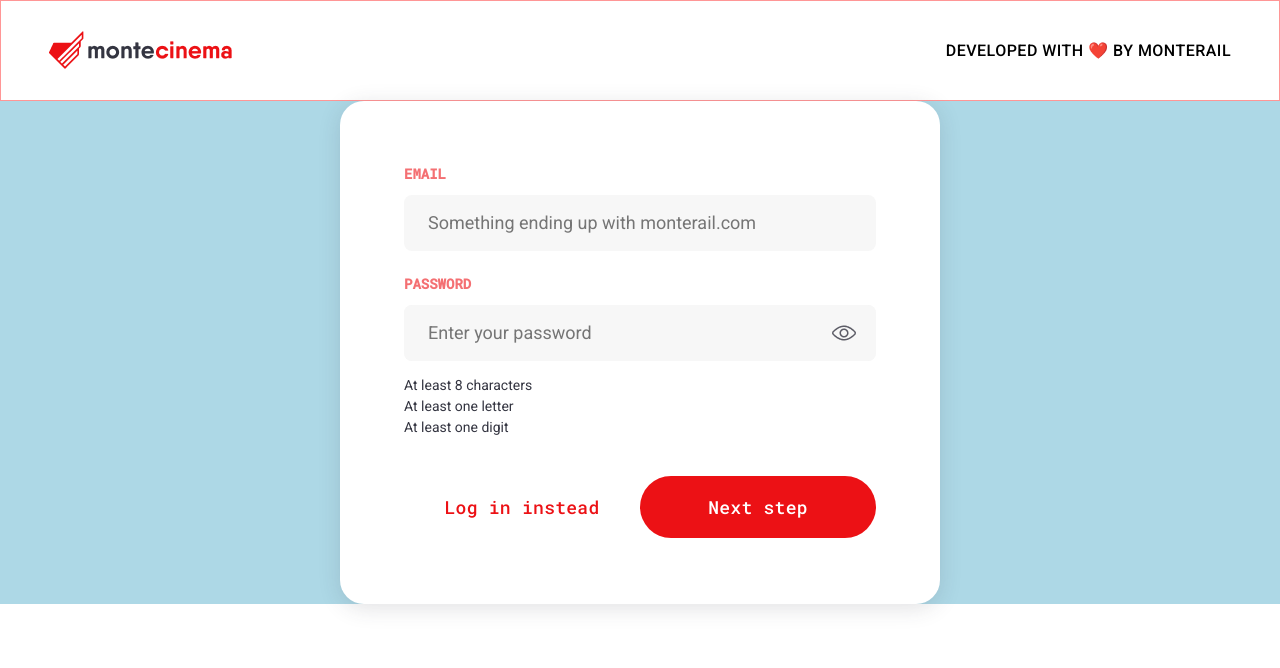
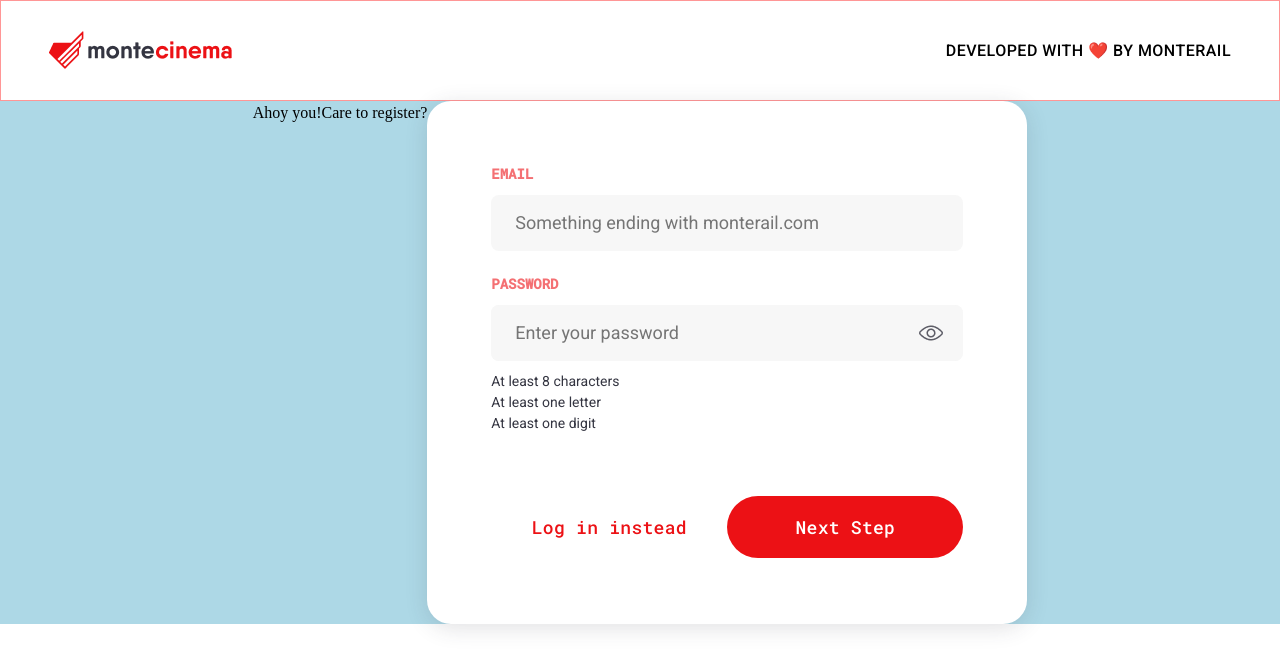
Before and after one commit to fbrv01/montecinema, a React (Create React App) app: page / in a window 1280 px wide. Shown: the top 668 px of the page. Built offline with nearby package versions, Linux system fonts and the light colour scheme; a web font is replaced by a local one.

Commit message:
improve React logic in register steps + fix css

```diff
--- a/public/index.html
+++ b/public/index.html
@@ -14,7 +14,7 @@
       manifest.json provides metadata used when your web app is installed on a
       user's mobile device or desktop. See https://developers.google.com/web/fundamentals/web-app-manifest/
     -->
-    <link rel="manifest" href="%PUBLIC_URL%/manifest.json" />
+    <!-- <link rel="manifest" href="%PUBLIC_URL%/manifest.json" /> -->
     <!--
       Notice the use of %PUBLIC_URL% in the tags above.
       It will be replaced with the URL of the `public` folder during the build.
--- a/src/App.css
+++ b/src/App.css
@@ -159,7 +159,8 @@ background: #A60C0E;
 }
 
 .button:active {
-  border: 5px solid #F47073;
+/*   border: 5px solid #F47073; */
+  box-shadow:0 0 0 5px #F47073 inset;
 }
 
 .button--login {
--- a/src/App.js
+++ b/src/App.js
@@ -11,6 +11,7 @@ function App() {
 
       <Header/>
       <Main/>
+      {/* <Form/> */}
     </div>
   );
 }
--- a/src/components/form/Form.jsx
+++ b/src/components/form/Form.jsx
@@ -1,10 +1,14 @@
-import React, { useState } from "react";
+import React, { useState, useEffect } from "react";
 import FormEmail from "./FormEmail";
 import FormInfo from "./FormInfo";
 import Success from "./Success";
+import { validate } from "./formHelper";
+import './signup.css'
 
 const Form = () => {
 	const [page, setPage] = useState(0);
+	const [isSubmit, setIsSubmit] = useState(false);
+	const [formErrors, setFormErrors] = useState({});
 	const [formData, setFormData] = useState({
 		email: "",
 		password: "",
@@ -13,16 +17,28 @@ const Form = () => {
 		dateOfBirth: "",
 	});
 
-  const formMainTitles = ["Ahoy you!", "Great!", "Good job Georgia!"];
-  const formSubTitles = [
-    "Care to register?",
-    "Now your name",
-  ];
-  const buttonTitles = ["Next step", "Register", "Go to Homepage"];
+	const formMainTitles = ["Ahoy you!","Great!",`Good job ${formData.firstname}`];
+	const formSubTitles = ["Care to register?", "Now your name"];
 
 	const handleNextPage = (currentPage) => {
 		return setPage(currentPage + 1);
 	};
+
+	const handleSubmit = (e) => {
+		e.preventDefault();
+		setFormErrors(validate(formData));
+		setIsSubmit(true);
+	};
+
+	//!! SEND FORM DATA TO BACK-END HERE !!//
+
+	useEffect(() => {
+		console.log("formErrors", formErrors);
+		if (Object.keys(formErrors).length === 0 && isSubmit) {
+			console.log(formData);
+			handleNextPage(page);
+		}
+	}, [formErrors]);
 
 	const pageDisplay = () => {
 		switch (page) {
@@ -32,23 +48,36 @@ const Form = () => {
 						formData={formData}
 						setFormData={setFormData}
 						handleNextPage={handleNextPage}
+						page={page}
+						formErrors={formErrors}
 					/>
 				);
 
 			case 1:
-        return <FormInfo formData={formData} setFormData={setFormData} />;
+				return (
+					<FormInfo
+						formData={formData}
+						setFormData={setFormData}
+						formErrors={formErrors}
+					/>
+				);
 
 			case 2:
-        return <Success />;
+				return <Success formData={formData} />;
+
+			default:
+				console.log("hello");
 		}
 	};
 
 	return (
-    <div className="form">
+	  <>
 			<h1>{formMainTitles[page]}</h1>
 			<h1>{formSubTitles[page]}</h1>
-      <form className="form__container">{pageDisplay()}</form>
-    </div>
+			<form onSubmit={handleSubmit} className="form">
+				{pageDisplay()}
+			</form>
+		</>
 	);
 };
 
--- a/src/components/form/FormEmail.jsx
+++ b/src/components/form/FormEmail.jsx
@@ -1,57 +1,62 @@
-import React from "react";
+import React, { useState } from "react";
+import {
+	validateEmailFormat,
+	validatePassword,
+	checkPassLength,
+	checkPassAlphabet,
+	checkPassDigit,
+} from "./formHelper";
+import eye from "../../medias/elements/eye.png";
 
-const FormEmail = ({ formData, setFormData, handleNextPage }) => {
-  const checkPassLength = (str) => {
-    return str.length >= 8;
-  };
+const FormEmail = ({ formData, setFormData, handleNextPage, page }) => {
+	const [seePassword, setSeePassword] = useState(false);
 
-  const checkPassAlphabet = (str) => {
-    return str.length >= 1 && str.match(/[a-z]/i);
-  };
-
-  const checkPassDigit = (str) => {
-    return str.match(/\d/);
-  };
-
-  const validatePassword = () => {
-    return (
-      checkPassLength(formData.password) &&
-      checkPassAlphabet(formData.password) &&
-      checkPassDigit(formData.password)
-    );
+	const colors = {
+		gray: "#343541",
+		green: "#27AE60",
+		red: "#EC1115",
 	};
 
 	return (
 		<>
-      <div>
+			<div className="form__label">
 				<label htmlFor="">Email</label>
 				<input
-          required
-          type="email"
+					type="text"
 					placeholder="Something ending with monterail.com"
 					value={formData.email}
 					onChange={(e) => setFormData({ ...formData, email: e.target.value })}
 				/>
 			</div>
-      <div>
+			<div className="form__label">
 				<label htmlFor="">Password</label>
+				<span id="form__password-frame">
 					<input
-          required
-          type="password"
+						id="form__password-input"
+						type={seePassword ? "text" : "password"}
 						placeholder="Enter your password"
 						value={formData.password}
 						onChange={(e) =>
 							setFormData({ ...formData, password: e.target.value })
 						}
 					/>
+					<img
+						src={eye}
+						id="form__password-input-eye"
+						onClick={() => setSeePassword(!seePassword)}
+						alt="show password"
+					/>
+				</span>
+
+				<aside>
 					<p
 						style={{
 							color:
 								formData.password === ""
-                ? "black"
+									? colors.gray
 									: checkPassLength(formData.password)
-                ? "green"
-                : "red",
+									? colors.green
+									: colors.red,
 						}}
 					>
 						At least 8 characters
@@ -60,10 +65,10 @@ const FormEmail = ({ formData, setFormData, handleNextPage }) => {
 						style={{
 							color:
 								formData.password === ""
-                ? "black"
+									? colors.gray
 									: checkPassAlphabet(formData.password)
-                ? "green"
-                : "red",
+									? colors.green
+									: colors.red,
 						}}
 					>
 						At least one letter
@@ -72,27 +77,32 @@ const FormEmail = ({ formData, setFormData, handleNextPage }) => {
 						style={{
 							color:
 								formData.password === ""
-                ? "black"
+									? colors.gray
 									: checkPassDigit(formData.password)
-                ? "green"
-                : "red",
+									? colors.green
+									: colors.red,
 						}}
 					>
 						At least one digit
 					</p>
+				</aside>
 			</div>
-
-      <button> Log in instead </button>
-      <button
+			<div className="form__button">
+				<a className="button--login">Log in instead</a>
+				<button className="button"
 					onClick={(e) => {
-          if (formData.email !== "" && validatePassword()) {
-            handleNextPage(0);
-            e.preventDefault();
+						if (
+							formData.email !== "" &&
+							validateEmailFormat(formData.email) &&
+							validatePassword()
+						) {
+							handleNextPage(page);
 						}
 					}}
 				>
 					Next Step
 				</button>
+			</div>
 		</>
 	);
 };
--- a/src/components/form/FormInfo.jsx
+++ b/src/components/form/FormInfo.jsx
@@ -3,10 +3,9 @@ import React from "react";
 const FormInfo = ({ formData, setFormData }) => {
 	return (
 		<>
-      <div>
+			<div className="form__label">
 				<label htmlFor="">Firstname</label>
 				<input
-          required
 					type="text"
 					placeholder="e.g Jessica"
 					value={formData.firstname}
@@ -15,10 +14,9 @@ const FormInfo = ({ formData, setFormData }) => {
 					}
 				/>
 			</div>
-      <div>
+			<div className="form__label">
 				<label htmlFor="">Lastname</label>
 				<input
-          required
 					type="text"
 					placeholder="e.g Walton"
 					value={formData.lastname}
@@ -27,13 +25,13 @@ const FormInfo = ({ formData, setFormData }) => {
 					}
 				/>
 			</div>
-      <div>
+			<div className="form__label">
 				<label htmlFor="">Date of birth</label>
 				<input
 					type="date"
 					value={formData.dateOfBirth}
 					onChange={(e) =>
-            setFormData({ ...formData, dateOfBirth: [e.target.value] })
+						setFormData({ ...formData, dateOfBirth: e.target.value })
 					}
 				/>
 			</div>
@@ -42,8 +40,10 @@ const FormInfo = ({ formData, setFormData }) => {
 				<span>I accept Privacy Policy</span>
 			</div>
 
-      <button> Log in instead </button>
-      <button>Register</button>
+			<div className="form__button">
+				<a className="button--login">Log in instead</a>
+				<button className="button">Register</button>
+			</div>
 		</>
 	);
 };
--- a/src/components/form/Success.jsx
+++ b/src/components/form/Success.jsx
@@ -1,9 +1,15 @@
-import React from 'react'
+import React from "react";
 
-const Success = () => {
-  return (
-    <div>Success</div>
-  )
-}
+const Success = ({ formData }) => {
+	return (
+		<div>
+			<p>
+				We have sent you an email to {formData.email}. Make sure to click the
+				link from the message to activate your account.
+			</p>
+			<button className="button">Go to homepage</button>
+		</div>
+	);
+};
 
-export default Success
+export default Success;
--- /dev/null
+++ b/src/components/form/formHelper.js
@@ -0,0 +1,65 @@
+export let checkPassword = {
+    passwordLength: false,
+    passwordAlphabet: false,
+    passwordDigit: false
+}
+
+const emailRegex = /^[^\s@]+@[^\s@]+\.[^/s@]{2,}$/i;
+
+
+export const validate = (values) => {
+    const errors = {};
+
+    if (!values.email) {
+        errors.email = "Email is required !";
+    } else if (!emailRegex.test(values.email)) {
+        errors.email = "Email with valid format is required !"
+    }
+
+    if (!values.password) {
+        errors.password = "Password is required !"
+    }
+
+    if (!values.firstname) {
+        errors.firstname = "First name is required !"
+    }
+
+    if (!values.lastname) {
+        errors.lastname = "Last name is required !"
+    }
+
+    return errors;
+
+}
+
+export const checkPassLength = (password) => {
+    if (password.length >= 8) {
+        checkPassword.passwordLength = true
+        return true
+    }
+}
+
+
+export const checkPassAlphabet = (password) => {
+    if (password.length >= 1 && password.match(/[a-z]/i)) {
+        checkPassword.passwordAlphabet = true
+        return true;
+    }
+}
+
+export const checkPassDigit = (password) => {
+    if (password.match(/\d/)) {
+        checkPassword.passwordDigit = true
+        return true
+    }
+}
+
+
+export const validatePassword = () => {
+    return checkPassword.passwordLength && checkPassword.passwordAlphabet &&  checkPassword.passwordDigit
+}
+
+
+export const validateEmailFormat = (email) => {
+    return emailRegex.test(email)
+}
--- a/src/components/form/signup.css
+++ b/src/components/form/signup.css
@@ -38,6 +38,12 @@
     max-height: 3.5rem;
 }
 
+.form input:focus {
+    border: 1px solid #2F80ED;
+    outline: none;
+}
+
+
 .form input[type="password"] {
     font-weight: 800;
     letter-spacing: 0.2em;
@@ -76,13 +82,13 @@
 }
 
 #form__password-input-eye:hover {
-    filter: drop-shadow(3px 3px 8px rgba(75, 75, 75, 0.685));
+    filter: drop-shadow(3px 3px 8px rgba(75, 75, 75, 0.842));
     transition: ease-in-out .3s;
 }
 
 .form aside {
     padding-bottom: 2.3rem;
-    margin-top: -10px;
+    margin-top: 10px;
     font-family: var(--main-font);
     font-weight: 400;
     font-size: 14px;
--- a/src/components/navigation/Main.jsx
+++ b/src/components/navigation/Main.jsx
@@ -1,15 +1,11 @@
 import React from "react";
 import Form from "../form/Form";
-import SignUpEmail from "../form/SignUpEmail";
-import SignUpName from "../form/SignUpName";
 import './main.css'
 
 const Main = () => {
   return (
     <section className='main'>
-{/*       <Form /> */}
-      <SignUpEmail />
-{/*      <SignUpName /> */}
+      <Form />
     </section>
   )
 }
--- a/src/index.css
+++ /dev/null
@@ -1,13 +0,0 @@
-body {
-  margin: 0;
-  font-family: -apple-system, BlinkMacSystemFont, 'Segoe UI', 'Roboto', 'Oxygen',
-    'Ubuntu', 'Cantarell', 'Fira Sans', 'Droid Sans', 'Helvetica Neue',
-    sans-serif;
-  -webkit-font-smoothing: antialiased;
-  -moz-osx-font-smoothing: grayscale;
-}
-
-code {
-  font-family: source-code-pro, Menlo, Monaco, Consolas, 'Courier New',
-    monospace;
-}
```
Lines whose indentation alone changed are shown as unchanged.
